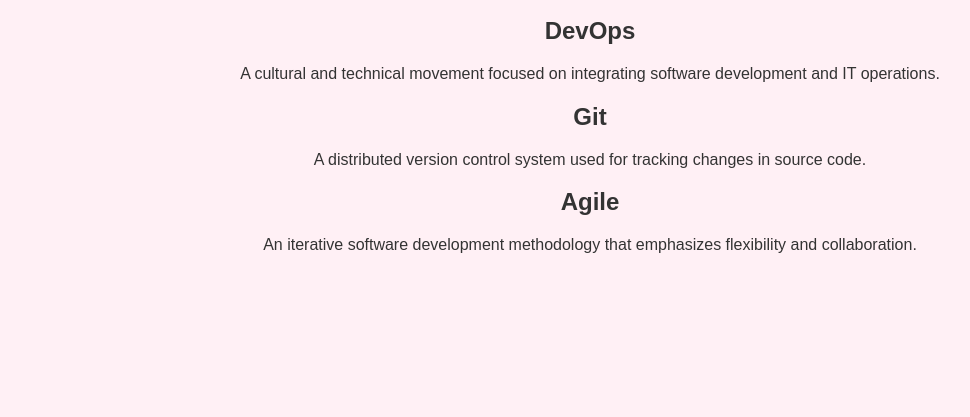
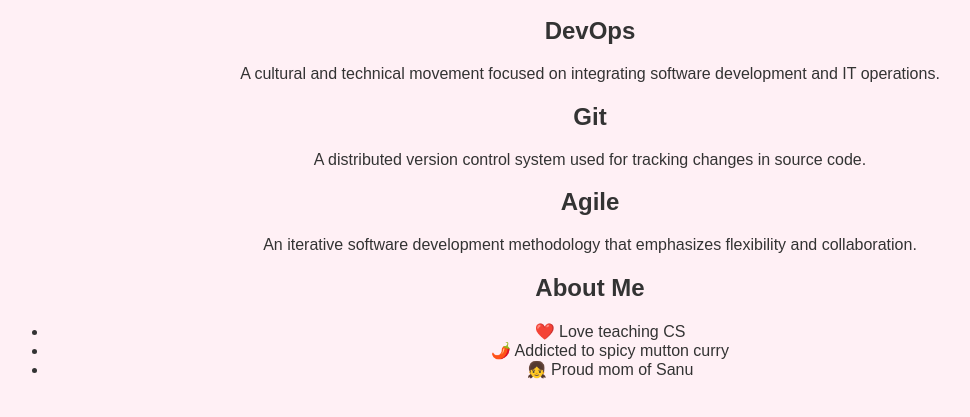
Before and after one commit to ch-aarthi/Academic-glossary, a plain HTML site: page index.html in a window 1280 px wide. Shown: the part 159-576 px from the top of the page, without its empty margins (50-1020 px from the left). Drawn offline with Linux system fonts and the light colour scheme.

Commit message:
Added About Me section

```diff
--- a/index.html
+++ b/index.html
@@ -25,5 +25,15 @@
     <p>An iterative software development methodology that emphasizes flexibility and collaboration.</p>
   </section>
 
+
+  <p>
+
+<h2>About Me</h2>
+<ul>
+  <li>❤️ Love teaching CS</li>
+  <li>🌶️ Addicted to spicy mutton curry</li>
+  <li>👧 Proud mom of Sanu</li>
+</ul>
+  </p>
 </body>
 </html>
```
